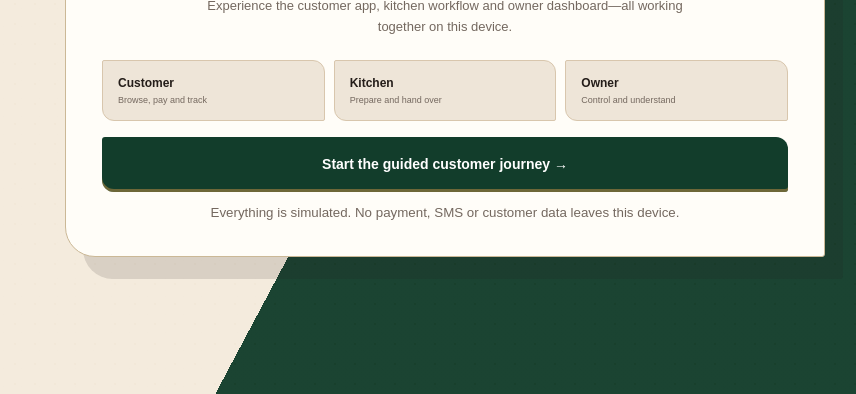
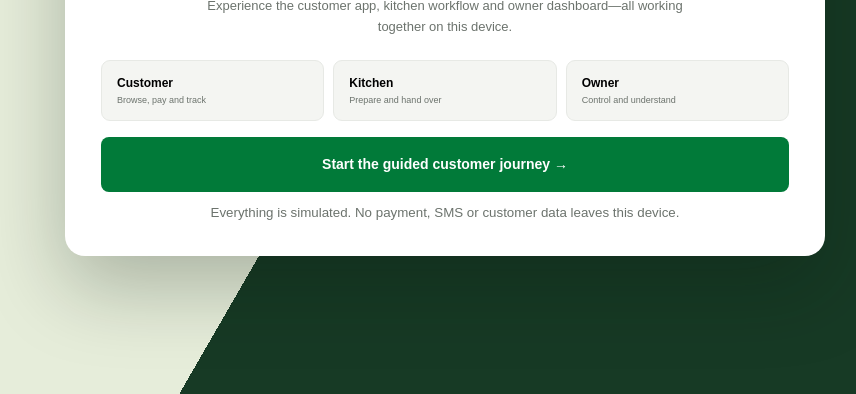
Before and after one commit to Ezinne421/Restaurant-APP, a website: page public/index.html in a window 1280 px wide. Shown: the part 406-800 px from the top of the page, without its empty margins (195-1051 px from the left). Drawn offline with Linux system fonts and the light colour scheme.

Commit message:
Restore original colour scheme and refresh cached app

```diff
--- a/public/app.js
+++ b/public/app.js
@@ -441,5 +441,13 @@ installButton.addEventListener('click', async () => {
 });
 window.addEventListener('appinstalled', () => toast('Veejay Foods installed'));
 if ('serviceWorker' in navigator && /^https?:$/.test(location.protocol)) {
-  window.addEventListener('load', () => navigator.serviceWorker.register('./sw.js').catch(() => {}));
+  const wasControlled = Boolean(navigator.serviceWorker.controller);
+  let refreshing = false;
+  navigator.serviceWorker.addEventListener('controllerchange', () => {
+    if (wasControlled && !refreshing) {
+      refreshing = true;
+      location.reload();
+    }
+  });
+  window.addEventListener('load', () => navigator.serviceWorker.register('./sw.js', { updateViaCache: 'none' }).catch(() => {}));
 }
--- a/public/index.html
+++ b/public/index.html
@@ -18,7 +18,6 @@
   <link rel="stylesheet" href="premium-header.css">
   <link rel="stylesheet" href="meal-builder.css">
   <link rel="stylesheet" href="pwa.css">
-  <link rel="stylesheet" href="palm-wine-theme.css">
 </head>
 <body>
   <div id="app"></div>
--- a/public/palm-wine-theme.css
+++ /dev/null
@@ -1,198 +0,0 @@
-/* Palm Wine & Velvet — a warm hospitality palette drawn from the Veejay logo. */
-:root {
-  --green: #123d2b;
-  --green2: #1f5a3f;
-  --red: #a93628;
-  --ink: #241d19;
-  --muted: #74685f;
-  --line: #d8cbb9;
-  --soft: #ede4d6;
-  --cream: #f4ebdd;
-  --amber: #b88a44;
-  --porcelain: #fffdf8;
-  --sage: #d9ddce;
-  --shadow: 0 16px 38px rgba(52, 38, 28, .09);
-}
-
-html { background: #f4ebdd; }
-body {
-  background-color: #f4ebdd;
-  background-image:
-    radial-gradient(circle at 1px 1px, rgba(36, 29, 25, .035) 1px, transparent 0);
-  background-size: 18px 18px;
-  color: var(--ink);
-}
-h1, h2, .welcome-card h1, .hero h1, .page-title h1, .workspace-head h1 {
-  font-family: Georgia, 'Times New Roman', serif;
-  font-weight: 600;
-  letter-spacing: -.045em;
-}
-button, input, select, textarea { color: var(--ink); }
-button:focus-visible, input:focus-visible, select:focus-visible, textarea:focus-visible {
-  outline-color: var(--amber);
-}
-
-.topbar {
-  background: rgba(255, 253, 248, .97);
-  border-bottom-color: var(--line);
-  box-shadow: 0 6px 28px rgba(48, 36, 27, .06);
-}
-.brand-button b { color: var(--green); }
-.context-switcher {
-  border-color: #cdbda7;
-  border-radius: 6px 18px 6px 18px;
-  background: #e7ddcc;
-}
-.context-card {
-  border: 1px solid #e1d4c2;
-  border-radius: 3px 13px 3px 13px;
-  background: var(--porcelain);
-  box-shadow: 0 6px 18px rgba(67, 45, 29, .07);
-}
-.context-icon { background: #dce3d2; color: var(--green); }
-.context-card small { color: #8b725c; }
-.context-arrow { color: var(--red); }
-.global-search { background: #eee5d8; border: 1px solid #dfd0bd; }
-.bag-button { background: var(--green); border-radius: 4px 18px 4px 18px; }
-.bag-button b { color: var(--green); }
-.icon-button { background: #ede3d6; }
-.outline-button { background: var(--porcelain); border-color: #cdbda7; }
-
-.demo-ribbon {
-  background: var(--green);
-  border-bottom: 2px solid var(--amber);
-  color: #f7ecdd;
-}
-.demo-ribbon i { background: #d4aa67; }
-.demo-ribbon span:nth-child(2) { color: #d9cdbd; }
-.section-nav button.active, .admin-nav button.active { color: var(--ink); border-color: var(--red); }
-
-.customer-main, .page { background: transparent; }
-.hero {
-  position: relative;
-  background: #d8ddca;
-  border: 1px solid #c6b99f;
-  border-radius: 2px 30px 2px 30px;
-  box-shadow: var(--shadow);
-}
-.hero:after {
-  content: '';
-  position: absolute;
-  left: 42%;
-  bottom: 20px;
-  width: 90px;
-  height: 5px;
-  background: var(--red);
-  transform: rotate(-4deg);
-}
-.hero>div>span { color: var(--red); }
-.hero p { color: #465545; }
-.light-button { background: var(--porcelain); border-left: 3px solid var(--red); }
-.restaurant-strip { border-color: var(--line); }
-.restaurant-strip>img { background: var(--porcelain); border: 2px solid #cfb990; }
-.open-chip { color: var(--green); background: #dce7d5; }
-
-.chips { gap: 7px; }
-.chips button, .choice-row button {
-  background: transparent;
-  border: 1px solid #cdbda7;
-  border-radius: 3px 13px 3px 13px;
-}
-.chips button.selected, .choice-row button.selected {
-  background: var(--green);
-  border-color: var(--green);
-  color: #fff8ec;
-  box-shadow: inset 0 -3px 0 var(--amber);
-}
-.meal-builder {
-  border-color: #c8b797;
-  border-radius: 2px 20px 2px 20px;
-  background: linear-gradient(125deg, #d9ddce 0 35%, #f7efe3 35%);
-  box-shadow: 8px 8px 0 rgba(184, 138, 68, .10);
-}
-.meal-builder button { border-color: #d6c6b2; border-radius: 3px 12px 3px 12px; background: var(--porcelain); }
-.meal-builder button.active { border-color: var(--red); box-shadow: inset 4px 0 0 var(--red); }
-.meal-builder i { background: #e2d5bf; color: var(--red); }
-
-.product-grid { gap: 22px 16px; }
-.product-card {
-  border-color: #d3c3ad;
-  border-radius: 2px 16px 2px 16px;
-  background: var(--porcelain);
-  box-shadow: 0 9px 25px rgba(65, 45, 31, .07);
-}
-.product-card:nth-child(3n+2) { transform: translateY(8px); }
-.product-photo>span { background: #fff9ed; color: var(--red); border-bottom: 2px solid var(--amber); }
-.product-body h3 { font-family: Georgia, 'Times New Roman', serif; font-size: 15px; }
-.add-button, .stepper button { background: #e5dbc9; color: var(--green); }
-.basket-card, .customer-order, .profile-card, .settings-list {
-  border-color: #cdbda7;
-  border-radius: 3px 18px 3px 18px;
-  background: var(--porcelain);
-  box-shadow: var(--shadow);
-}
-.basket-card { border-top: 4px solid var(--red); }
-.primary { background: var(--green); border-radius: 3px 12px 3px 12px; box-shadow: inset 0 -3px 0 rgba(184, 138, 68, .55); }
-.primary:hover { background: #0b3021; }
-.promo-card, .collection-code { background: #e4e4d3; }
-
-.workspace {
-  background-color: #ede4d6;
-  background-image: linear-gradient(90deg, rgba(18, 61, 43, .035) 1px, transparent 1px);
-  background-size: 30px 30px;
-}
-.metric-row>div, .dashboard-metrics>div, .panel, .kitchen-order {
-  background: var(--porcelain);
-  border-color: #d2c0aa;
-  border-radius: 3px 14px 3px 14px;
-  box-shadow: 0 7px 19px rgba(60, 39, 25, .055);
-}
-.metric-row>div:nth-child(2), .dashboard-metrics>div:nth-child(2) { border-top: 3px solid var(--red); }
-.metric-row>div:nth-child(3), .dashboard-metrics>div:nth-child(3) { border-top: 3px solid var(--amber); }
-.kitchen-column { background: #ddd3c3; border-radius: 2px 18px 2px 18px; }
-.ticket-top span { background: #dce4d3; }
-.customer-note { background: #f2e2c5; color: #624620; border-color: var(--amber); }
-.bar-row>div { background: #e4d9ca; }
-.bar-row i { background: linear-gradient(90deg, var(--green), #47745d); }
-.reset-panel { background: var(--green); border-color: #254e3b; }
-
-.welcome-screen {
-  background:
-    linear-gradient(118deg, rgba(244,235,221,.97) 0 49%, rgba(18,61,43,.96) 49%),
-    radial-gradient(circle at center, #b88a44 1px, transparent 1px);
-  background-size: auto, 20px 20px;
-}
-.welcome-card {
-  background: var(--porcelain);
-  border: 1px solid #cbb896;
-  border-radius: 3px 30px 3px 30px;
-  box-shadow: 18px 22px 0 rgba(36, 29, 25, .13);
-}
-.demo-tag { color: var(--red); }
-.welcome-roles button { background: #eee5d8; border-color: #d8c6ad; border-radius: 2px 12px 2px 12px; }
-.welcome-roles button:hover { background: #dce1d2; border-color: var(--green); }
-
-dialog { background: var(--porcelain); border-radius: 3px 22px 3px 22px; border: 1px solid #cdbb9f; }
-dialog::backdrop { background: rgba(25, 40, 31, .72); }
-.modal-close { background: #eadfce; }
-.demo-code { background: #f0dfbf; border-left: 3px solid var(--amber); }
-.role-dialog>div>button, .payment-methods button { background: var(--porcelain); border-color: #d3c2ab; }
-.role-dialog i, .scanner-icon, .notification-dialog article>i, .guide-dialog li:before { background: #dce3d2; }
-.safe-note, .receipt>div, .empty-state { background: #eee5d8; }
-#toast { background: var(--green); border-bottom: 3px solid var(--amber); border-radius: 2px 10px 2px 10px; }
-.install-app { background: var(--red); border-radius: 3px 15px 3px 15px; }
-footer { border-color: var(--line); }
-
-@media (max-width: 760px) {
-  .context-switcher { border-radius: 3px 13px 3px 13px; }
-  .hero { border-radius: 2px 20px 2px 20px; }
-  .hero:after { left: 36%; width: 58px; }
-  .product-card:nth-child(3n+2) { transform: none; }
-  .product-card:nth-child(even) { transform: translateY(6px); }
-  .product-body h3 { font-size: 13px; }
-  .welcome-card { box-shadow: 8px 11px 0 rgba(36, 29, 25, .13); }
-}
-
-@media (prefers-reduced-motion: reduce) {
-  .product-card { transform: none !important; }
-}
--- a/public/sw.js
+++ b/public/sw.js
@@ -1,6 +1,6 @@
-const CACHE = 'veejay-foods-demo-v13';
+const CACHE = 'veejay-foods-demo-v14';
 const ASSETS = [
-  './','./index.html','./app.js','./style.css','./safe-area.css','./complaints.css','./audit-fixes.css','./premium-header.css','./meal-builder.css','./pwa.css','./palm-wine-theme.css','./manifest.webmanifest','./assets/veejay-logo.png',
+  './','./index.html','./app.js','./style.css','./safe-area.css','./complaints.css','./audit-fixes.css','./premium-header.css','./meal-builder.css','./pwa.css','./manifest.webmanifest','./assets/veejay-logo.png',
   './assets/food/banga.jpeg','./assets/food/chicken.jpg','./assets/food/edikaikong.jpeg',
   './assets/food/efo.jpeg','./assets/food/egusi.jpg','./assets/food/fried-rice.jpg',
   './assets/food/jollof.jpeg','./assets/food/meat-pie.jpeg',
```
Also changed, not shown: 3 other files.
